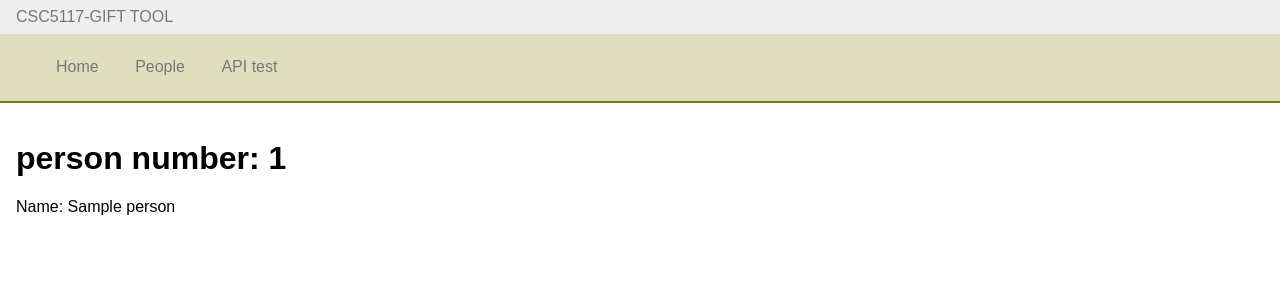
After one commit to hobbs131/Issue_Tracker, a Flask app: page /people/1 in a window 1280 px wide. The commit adds this page. Shown: the top 300 px of the page. Run offline with Flask 2, Linux system fonts and the light colour scheme; a database or web service that is not in the repository returns one stand-in record (values such as "Sample title"); some libraries are stand-ins or nearby versions.

Commit message:
added person page

```diff
--- a/schema.sql
+++ b/schema.sql
@@ -1,5 +1,6 @@
+drop table gift_idea;
 drop table person;
-drop table gift_idea;
+
 
 create table person (
   person_id SERIAL PRIMARY KEY,
--- a/server.py
+++ b/server.py
@@ -1,4 +1,4 @@
-from flask import Flask, render_template, request, g, redirect, url_for, jsonify
+from flask import Flask, render_template, request, g, redirect, url_for, jsonify, abort
 
 import db
 
@@ -20,7 +20,7 @@ def people():
         cur.execute("SELECT * FROM person;")
         names = [record[1] for record in cur]
 
-        return render_template("people.html", names=names)
+        return render_template('people.html', user=user_name)
 
 @app.route('/people', methods=['POST'])
 def new_person():
@@ -30,6 +30,23 @@ def new_person():
         cur.execute("INSERT INTO person (name) values (%s)", (name,))
 
         return redirect(url_for('people'))
+
+
+@app.route('/people/<int:id>', methods=['GET'])
+def get_person(id):
+    with db.get_db_cursor(False) as cur:
+        cur.execute("SELECT name from person where person_id = %s;", (id,))
+        names = [record[0] for record in cur];
+        if(len(names) == 0):
+            return abort(404)
+        else:
+            return render_template("person.html", name=names[0], id=id)
+
+
+@app.errorhandler(404)
+def error404(error):
+    return "oh no. you killed it."
+
 
 @app.route('/api/foo')
 def api_foo():
--- a/templates/main.html
+++ b/templates/main.html
@@ -8,4 +8,5 @@
   <input type="text" id="name" name="name" placeholder="Name" required="required" >
   <button type="submit" class="pure-button pure-button-primary">Submit</button>
 </form>
+<a href="{{url_for("get_person", id=1, dog=True)}}">first person on list</a>
 {% endblock %}
--- /dev/null
+++ b/templates/person.html
@@ -0,0 +1,6 @@
+{% extends "parent.html" %}
+{% block title %}{{name}}{% endblock %}
+{% block content %}
+<h1>person number: {{id}}</h1>
+<p>Name: {{name}}</p>
+{% endblock %}
```
